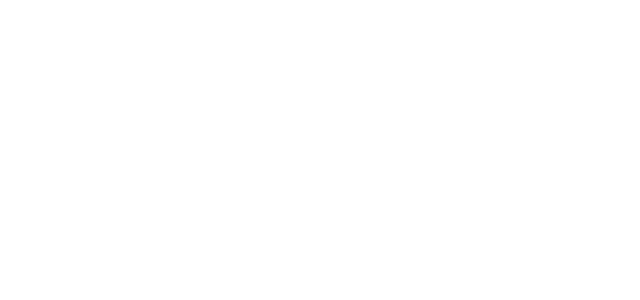
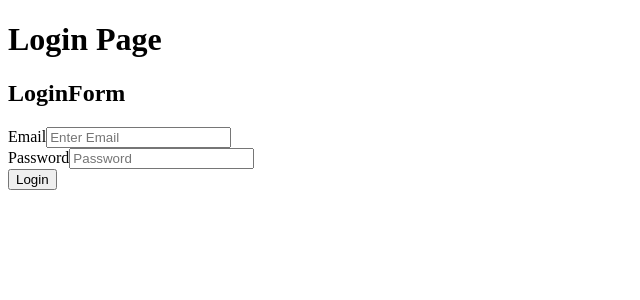
Before and after one commit to pavelkayler/victory, a React (Vite) app: page / in a window 1280 px wide. Shown: the top 300 px of the page, without its empty margins (0-640 px from the left). Built offline with nearby package versions, Linux system fonts and the light colour scheme.

Commit message:
loginpage

```diff
--- a/src/core/context/Context.jsx
+++ b/src/core/context/Context.jsx
@@ -2,14 +2,14 @@ import { createContext, useState } from "react";
 
 const Context = createContext({});
 const ContextProvider = ({ children }) => {
-  const [user, setUser] = useState([]);
-  const [questions, setQuestions] = useState([]);
+  const { email, setEmail } = useState([]);
+  const { password, setPassword } = useState([]);
 
   const values = {
-    user,
-    setUser,
-    questions,
-    setQuestions,
+    email,
+    setEmail,
+    password,
+    setPassword,
   };
   return <Context.Provider value={values}>{children}</Context.Provider>;
 };
--- a/src/core/router/Router.jsx
+++ b/src/core/router/Router.jsx
@@ -1,7 +1,6 @@
-import {createBrowserRouter} from "react-router-dom";
+import { createBrowserRouter } from "react-router-dom";
+import { LoginPage } from "../../ui/pages/loginPage/LoginPage.jsx";
 
-const routes=[
-    {path:"/",element:<></>}
-]
-const router = createBrowserRouter(routes)
-export default router
+const routes = [{ path: "/", element: <LoginPage /> }];
+const router = createBrowserRouter(routes);
+export default router;
--- a/src/ui/components/login/Login.jsx
+++ b/src/ui/components/login/Login.jsx
@@ -1,13 +1,53 @@
-import {useContext} from "react";
-import {Context} from "../../../core/context/Context.jsx";
+import { useContext } from "react";
+import { Context } from "../../../core/context/Context.jsx";
+import { Button, Card, Container, Form } from "react-bootstrap";
 
-const Login = () = {
-    const { user, setUser } = useContext(Context);
-}
+const Login = () => {
+  const { email, setEmail } = useContext(Context);
+  const { password, setPassword } = useContext(Context);
 
-return (
+  const handleSubmit = (event) => {
+    event.preventDefault();
+    console.log("Login attempt with:", { email, password });
+  };
+
+  return (
     <>
+      <h1>Login Page</h1>
+      <Container>
+        <Card>
+          <Card.Body>
+            <h2>LoginForm</h2>
+            <Form onSubmit={handleSubmit}>
+              <Form.Group className="mb-3" controlId="formBasicEmail">
+                <Form.Label>Email</Form.Label>
+                <Form.Control
+                  type="email"
+                  placeholder="Enter Email"
+                  value={email}
+                  onChange={(e) => setEmail(e.target.value)}
+                  required
+                />
+              </Form.Group>
+              <Form.Group className="mb-3" controlId="formBasicPassword">
+                <Form.Label>Password</Form.Label>
+                <Form.Control
+                  type="password"
+                  placeholder="Password"
+                  value={password}
+                  onChange={(e) => setPassword(e.target.value)}
+                  required
+                />
+              </Form.Group>
+              <Button variant="primary" type="submit">
+                Login
+              </Button>
+            </Form>
+          </Card.Body>
+        </Card>
+      </Container>
     </>
-)
+  );
+};
 
 export { Login };
--- a/src/ui/pages/loginPage/LoginPage.jsx
+++ b/src/ui/pages/loginPage/LoginPage.jsx
@@ -1,8 +1,6 @@
+import { Login } from "../../components/login/Login.jsx";
+
 const LoginPage = () => {
-  return (
-    <>
-      <Login />
-    </>
-  );
+  return <Login />;
 };
 export { LoginPage };
```
